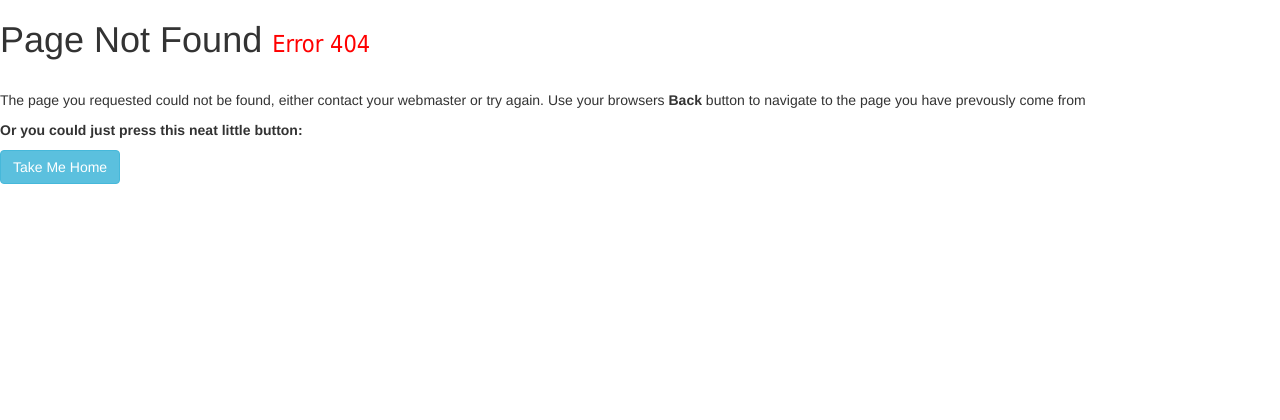
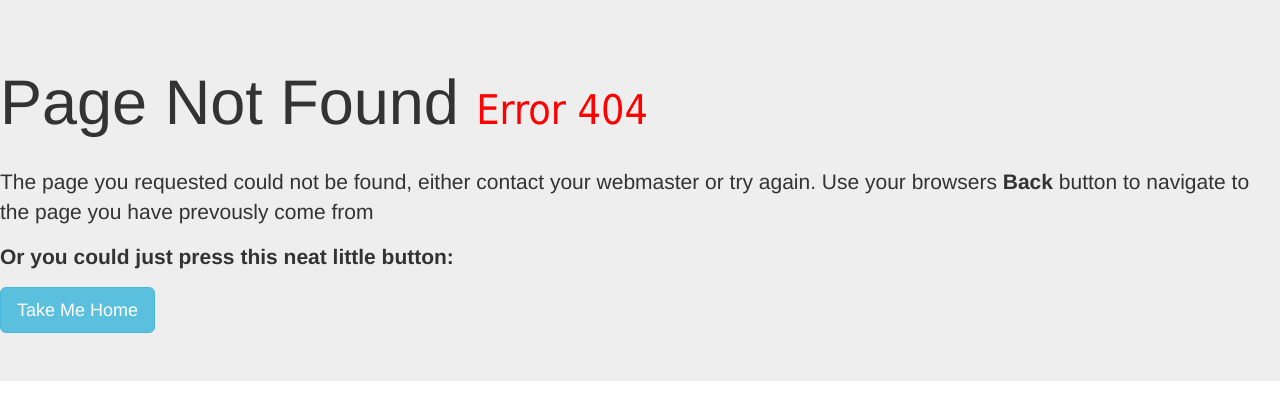
Before and after one commit to wikibook/flask, a Flask app: template ch05/photolog/photolog/templates/404.html in a window 1280 px wide. Shown: the top 420 px of the page. Run offline with Flask 2, Linux system fonts and the light colour scheme; the template is opened without the code that fills it, so the values that code supplies are empty.

Commit message:
Modify for bootstrap3.

```diff
--- a/ch05/photolog/photolog/templates/404.html
+++ b/ch05/photolog/photolog/templates/404.html
@@ -35,12 +35,12 @@
 </head>
 
 <body>
-  <div class="hero-unit center">
+  <div class="center jumbotron">
     <h1>Page Not Found <small><font face="Tahoma" color="red">Error 404</font></small></h1>
     <br />
     <p>The page you requested could not be found, either contact your webmaster or try again. Use your browsers <b>Back</b> button to navigate to the page you have prevously come from</p>
     <p><b>Or you could just press this neat little button:</b></p>
-    <a href="/" class="btn btn-large btn-info"><i class="fa fa-home fa-white"></i> Take Me Home</a>
+    <a href="/" class="btn btn-lg btn-info"><i class="fa fa-home fa-white"></i> Take Me Home</a>
   </div>
   <br />
 
--- a/ch05/photolog/photolog/templates/500.html
+++ b/ch05/photolog/photolog/templates/500.html
@@ -35,7 +35,7 @@
      </head>
 
 	<body>
-		  <div class="hero-unit center">
+          <div class="center jumbotron">
 		    <h1>Server Error <small><font face="Tahoma" color="red">Error 500</font></small></h1>
 		    <p>
     		    <div class="container badge">
--- a/ch05/photolog/photolog/templates/regist.html
+++ b/ch05/photolog/photolog/templates/regist.html
@@ -88,8 +88,8 @@
     			      {{ render_field(form.username, class="form-control input-md col-md-10", placeholder="문자와 숫자로 공백없이 입력해주세요.", readOnly="True")  }}
     			    {% else %}
     			    <div class="input-group col-md-12">
-    			      {{ render_field(form.username, class="form-control input-md col-md-10", placeholder="문자와 숫자로 공백없이 입력해주세요.", autofocus=true) }}
-                      <div class="input-group-btn">
+                      <div class="input-group">
+    			        {{ render_field(form.username, class="form-control input-md col-md-10", placeholder="문자와 숫자로 공백없이 입력해주세요.", autofocus=true) }}
                         <span class="input-group-btn">
                             <button id="username_check" class="btn btn-primary">확인</button>
                         </span>
```
Also changed, not shown: ch05/photolog/photolog/templates/layout.html (+5 -7 lines), ch05/photolog/photolog/templates/upload.html (+7 -8 lines).
